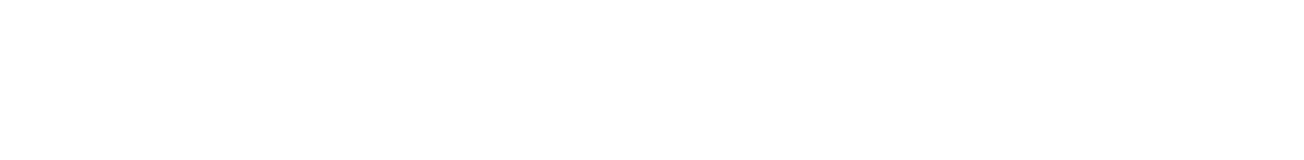
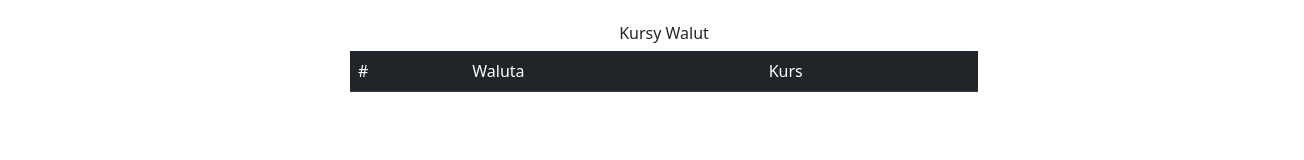
Before and after one commit to Dawid-Kawka/currency_converter, a plain HTML site: page index.html in a window 1280 px wide. Shown: the whole page, 1304 px wide, since content can reach past the window. Drawn offline with nearby package versions, Linux system fonts and the light colour scheme.

Commit message:
Add bootstrap and bootstrap styles, add css style for h3 and primary html template

```diff
--- a/index.html
+++ b/index.html
@@ -11,8 +11,31 @@
       integrity="sha384-EVSTQN3/azprG1Anm3QDgpJLIm9Nao0Yz1ztcQTwFspd3yD65VohhpuuCOmLASjC"
       crossorigin="anonymous"
     />
+    <style>
+      h3 {
+        text-align: center;
+        font-size: 1rem;
+      }
+    </style>
   </head>
   <body>
+    <div class="container-fluid m-4">
+      <h3>Kursy Walut</h3>
+      <table
+        id="ratesTable"
+        class="table table-dark w-50 mx-auto table-responsive table-hover"
+      >
+        <tbody>
+          <thead>
+            <tr>
+              <td>#</td>
+              <td>Waluta</td>
+              <td>Kurs</td>
+            </tr>
+          </thead>
+        </tbody>
+      </table>
+    </div>
     <script
       src="https://cdn.jsdelivr.net/npm/bootstrap@5.0.2/dist/js/bootstrap.bundle.min.js"
       integrity="sha384-MrcW6ZMFYlzcLA8Nl+NtUVF0sA7MsXsP1UyJoMp4YLEuNSfAP+JcXn/tWtIaxVXM"
```
